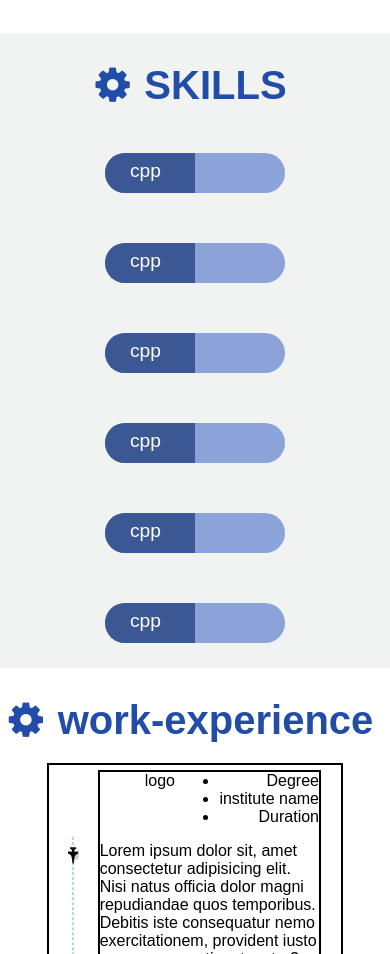
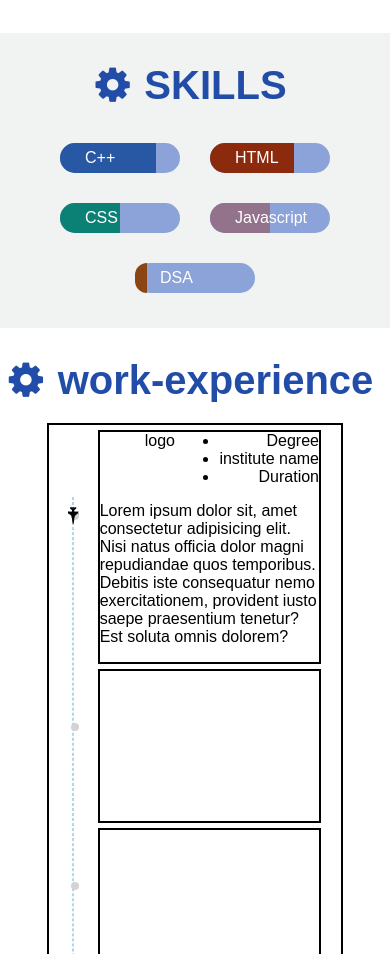
Before and after one commit to samadhan22/samadhan-salunkhe, a plain HTML site: page index.html in a window 390 px wide. Shown: the part 991-1945 px from the top of the page. Drawn offline with Linux system fonts and the light colour scheme.

Commit message:
Skills section done

```diff
--- a/index.html
+++ b/index.html
@@ -59,10 +59,10 @@
         </div>
 
         <ul class="horizontal-list text-center social-icons">
-            <li><a href="#"><i class="fa fa-linkedin" aria-hidden="true"></i></a></li>
-            <li><a href="#"><i class="fa fa-google" aria-hidden="true"></i></a></li>
-            <li><a href="#"><i class="fa fa-code" aria-hidden="true"></i></a></li>
-            <li><a href="#"><i class="fa fa-github" aria-hidden="true"></i></a></li>
+            <li><a href="https://www.linkedin.com/in/samadhan-salunkhe-609091122/"><i class="fa fa-linkedin" aria-hidden="true"></i></a></li>
+            <li><a href="https://www.naukri.com/code360/profile/Samadhan22"><i class="fa fa-code" aria-hidden="true"></i></a></li>
+            <li><a href="https://github.com/samadhan22"><i class="fa fa-github" aria-hidden="true"></i></a></li>
+            <li><a href="https://www.youtube.com/channel/UCy8QLzjsKGRjTPbUAdXrBTw"><i class="fa fa-youtube-play" aria-hidden="true"></i></a></li>
         </ul>
     </header>
 
@@ -81,18 +81,18 @@
 
 
         </section>
+
         <section id="skills">
             <h1 class="section-heading">
                 <span><i class="fa fa-cog" aria-hidden="true"></i></span>
                 <span>SKILLS</span>
             </h1>
             <div id="skill-parent">
-                <div class="skill-contaner"><div class="ten-percentage"><div class="skill-name">cpp</div></div></div>
-                <div class="skill-contaner"><div class="ten-percentage"><div class="skill-name">cpp</div></div></div>
-                <div class="skill-contaner"><div class="ten-percentage"><div class="skill-name">cpp</div></div></div>
-                <div class="skill-contaner"><div class="ten-percentage"><div class="skill-name">cpp</div></div></div>
-                <div class="skill-contaner"><div class="ten-percentage"><div class="skill-name">cpp</div></div></div>
-                <div class="skill-contaner"><div class="ten-percentage"><div class="skill-name">cpp</div></div></div>
+                <div class="skill-contaner skill-Variable-Property"><div class="eighty-percent mb-blue container-border"><div class="skill-name">C++</div></div></div>
+                <div class="skill-contaner skill-Variable-Property"><div class="seventy-percent mb-orange container-border"><div class="skill-name">HTML</div></div></div>
+                <div class="skill-contaner skill-Variable-Property"><div class="fifty-percent mb-teal container-border"><div class="skill-name">CSS</div></div></div>
+                <div class="skill-contaner skill-Variable-Property"><div class="fifty-percent mb-light-purple container-border"><div class="skill-name">Javascript</div></div></div>
+                <div class="skill-contaner skill-Variable-Property"><div class="ten-percent mb-saddle-brown container-border"><div class="skill-name">DSA</div></div></div>
             </div>
         </section>
         <section id="work-experience">
--- a/styles/style.css
+++ b/styles/style.css
@@ -41,46 +41,6 @@ body{
 }
 
 
-/* setting background-color */
-
-.m-blue {
-    color: #2857a4;
-}
-
-.mb-blue {
-    background-color: #2857a4;
-}
-
-.mb-orange {
-    background-color: #ec4d1c;
-}
-
-.mb-teal {
-    background-color: #0b8176;
-}
-
-.mb-light-purple {
-    background-color: #93738c;
-}
-
-
-
-/*Percentage Classes */
-
-.eighty-five-percent {
-    height: inherit;
-    width: 85%;
-}
-
-.eighty-percent {
-    height: inherit;
-    width: 80%;
-}
-
-.fifty-percent {
-    height: inherit;
-    width: 50%;
-}
 
 input:focus,
 select:focus,
@@ -275,28 +235,97 @@ section:nth-child(odd) {
     flex-direction: row;
     flex-wrap: wrap;
     justify-content: center;
+    margin-bottom: 20px;
 }
 
 .skill-contaner{
-    height: 40px;
-    width: 180px;
     background-color: #8ba3d8;
-    margin: 25px;
     border-radius: 50px;
 }
-.ten-percentage{
-    height: inherit;
-    width: 50%;
-    background-color: #3c5894;
-    border-radius: 50px 0px 0px 50px;
+.skill-Variable-Property{
+    height: 40px;
+    width: 160px;
+    margin: 25px;
 }
 .skill-name{
-    padding-top: 7.5px;
-    font-size: 1.2rem;
+    padding-top: 10px;
+    font-size: 1rem;
     color: white;
     margin-left: 25px;
 }
 
+@media screen and (max-width: 768px) {
+    .skill-Variable-Property{
+        height: 30px;
+        width: 120px;
+        margin: 15px;
+    }
+    .skill-name{
+        padding-top: 6px;
+        font-size: 1rem;
+        color: white;
+        margin-left: 25px;
+    }
+    #skill-parent{
+        width: 100%;
+    }
+}
+
+.container-border{
+    border-radius: 50px 0px 0px 50px;
+}
+
+/* setting background-color */
+
+.m-blue {
+    color: #2857a4;
+}
+
+.mb-blue {
+    background-color: #2857a4;
+}
+
+.mb-orange {
+    background-color: #8b2a0d;
+}
+
+.mb-teal {
+    background-color: #0b8176;
+}
+
+.mb-light-purple {
+    background-color: #93738c;
+}
+
+.mb-saddle-brown {
+    background-color:saddlebrown;
+}
+
+
+/*Percentage Classes */
+.eighty-percent{
+    height: inherit;
+    width: 80%;
+}
+
+.seventy-percent {
+    height: inherit;
+    width: 70%;
+}
+
+.eighty-percent {
+    height: inherit;
+    width: 80%;
+}
+
+.fifty-percent {
+    height: inherit;
+    width: 50%;
+}
+.ten-percent {
+    height: inherit;
+    width: 10%;
+}
 /* portfolio */
 #portfolio-parent{
     height: auto;
```
